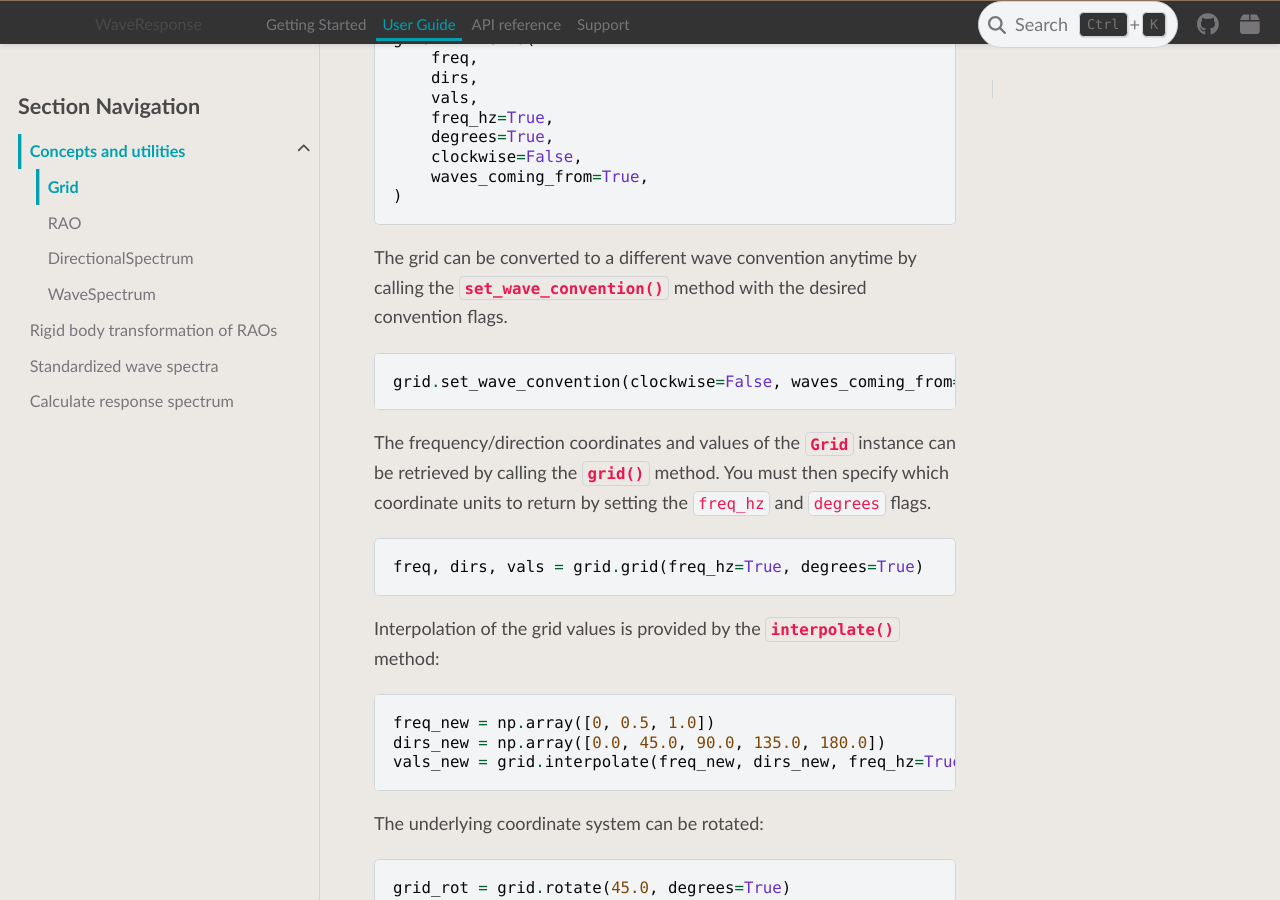
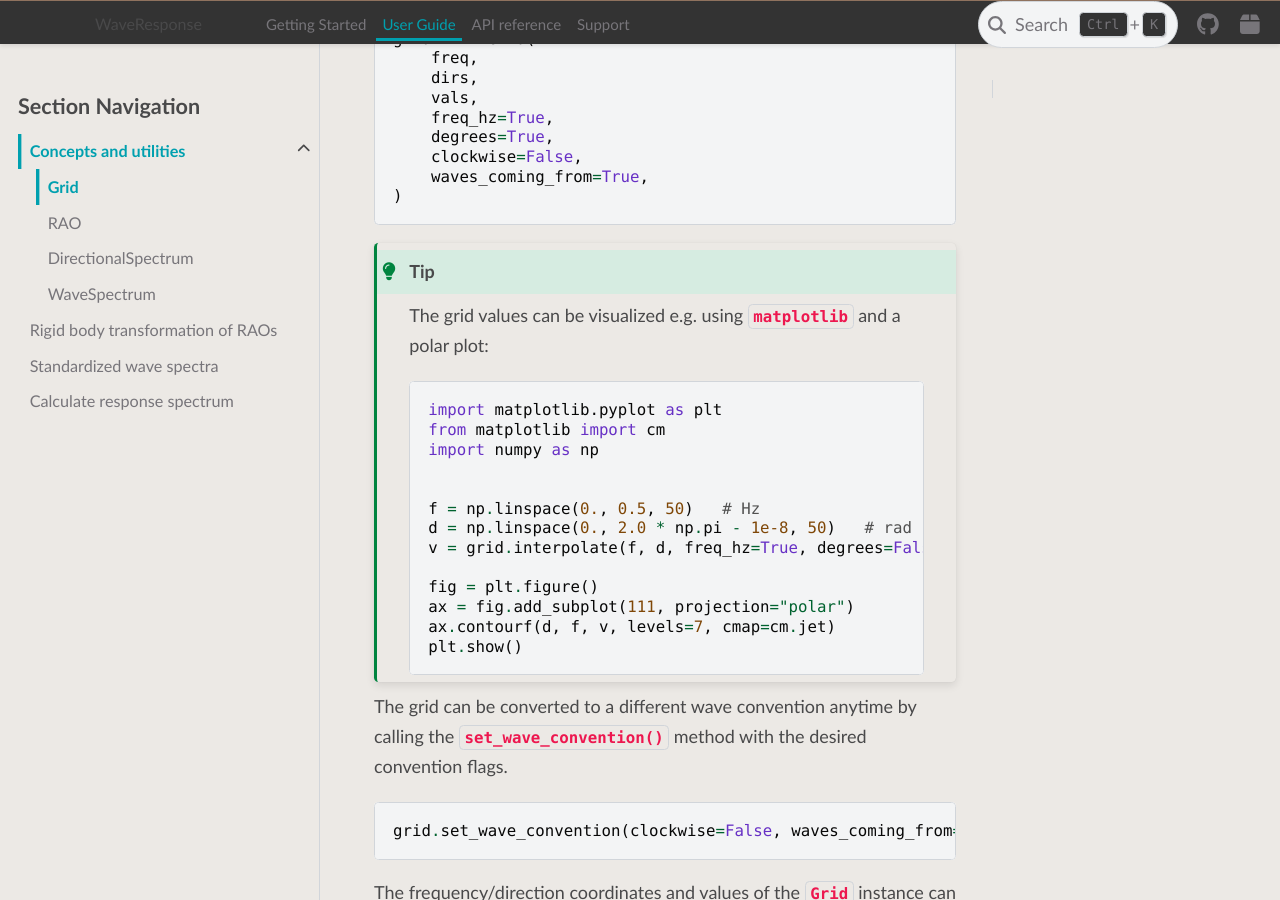
Before and after one commit to 4Subsea/waveresponse-python, a Sphinx documentation site: the page built from docs/user_guide/concepts_utils/grid.rst, in a window 1280 px wide and 900 px high, scrolled down 1115 px. Built offline with Sphinx 7.4.7 and the PyData theme 0.15.4, drawn with Linux system fonts in a browser that asks for light colours; pages that are not in the unit, such as notebooks, are missing from menus.

Commit message:
doc: add example on how to visualize a grid with matplotlib (#50)

```diff
--- a/docs/conf.py
+++ b/docs/conf.py
@@ -79,6 +79,7 @@ napoleon_numpy_docstring = True
 # Intershpinx mapping
 intersphinx_mapping = {
     "python": ("https://docs.python.org/3", None),
+    "matplotlib": ("https://matplotlib.org", None),
 }
 
 # Add any paths that contain templates here, relative to this directory.
--- a/docs/user_guide/concepts_utils/grid.rst
+++ b/docs/user_guide/concepts_utils/grid.rst
@@ -51,6 +51,25 @@ These parameters are set during initialization of the grid object:
         clockwise=False,
         waves_coming_from=True,
     )
+
+.. tip::
+    The grid values can be visualized e.g. using :mod:`matplotlib` and a polar plot:
+
+    .. code:: python
+
+        import matplotlib.pyplot as plt
+        from matplotlib import cm
+        import numpy as np
+
+
+        f = np.linspace(0., 0.5, 50)   # Hz
+        d = np.linspace(0., 2.0 * np.pi - 1e-8, 50)   # rad
+        v = grid.interpolate(f, d, freq_hz=True, degrees=False)
+
+        fig = plt.figure()
+        ax = fig.add_subplot(111, projection="polar")
+        ax.contourf(d, f, v, levels=7, cmap=cm.jet)
+        plt.show()
 
 The grid can be converted to a different wave convention anytime by calling the
 :meth:`~waveresponse.Grid.set_wave_convention` method with the desired convention flags.
```
